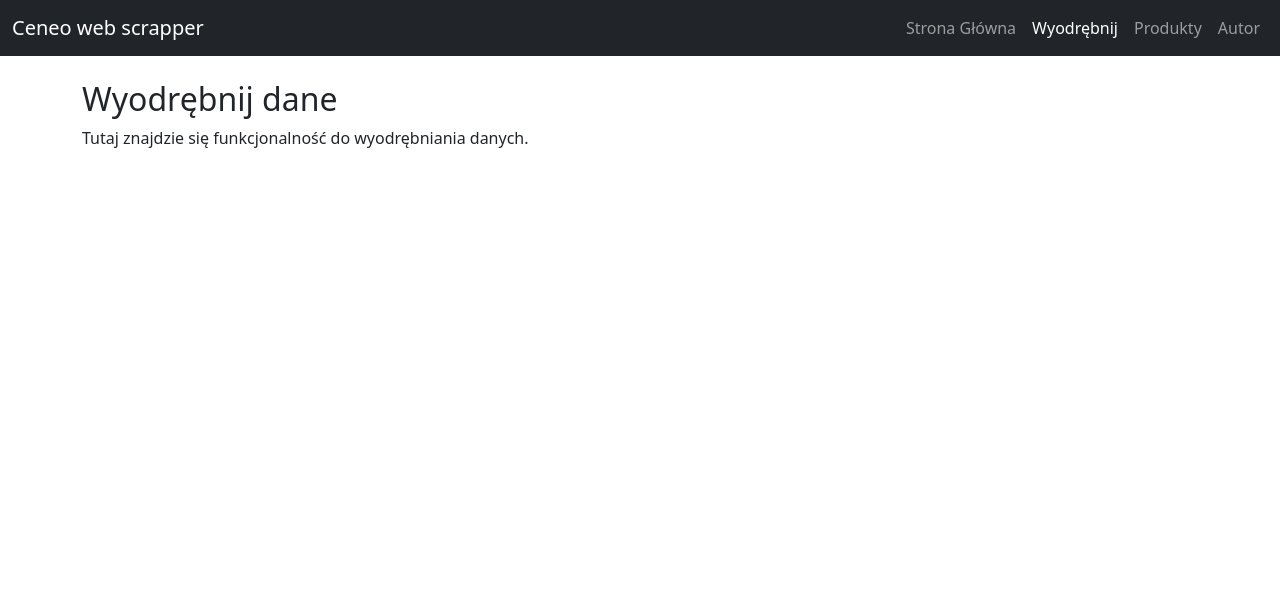
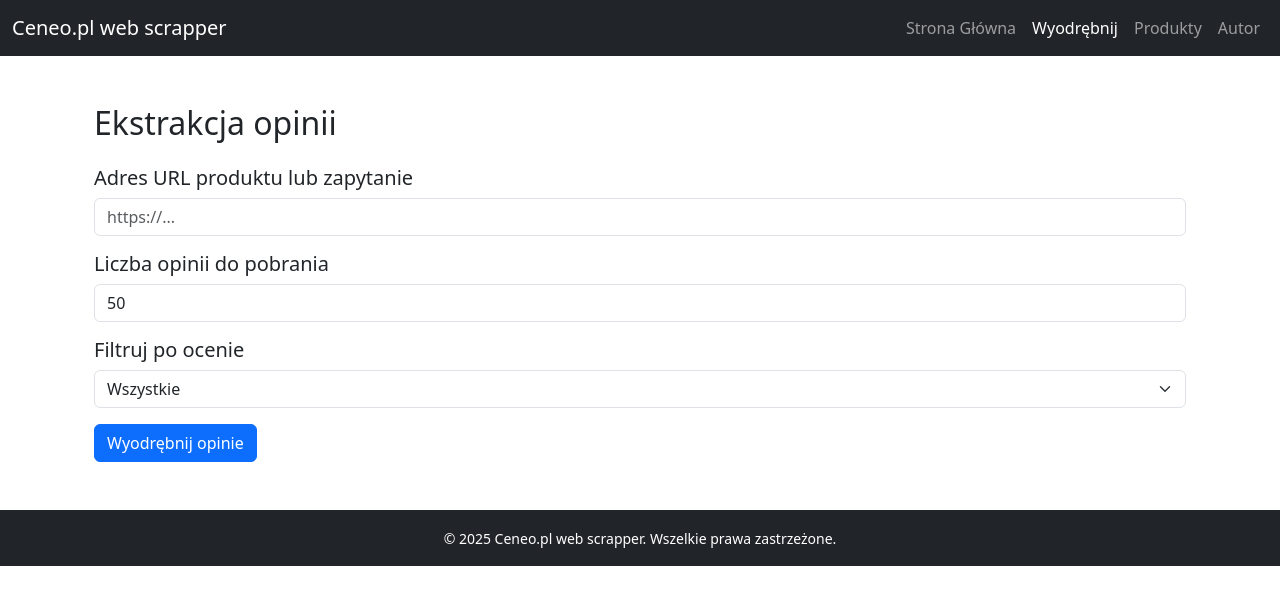
Before and after one commit to JSobies/CeneoWebScraper, a Flask app: page /extract in a window 1280 px wide. Shown: the top 605 px of the page. Run offline with Flask 3, Linux system fonts and the light colour scheme.

Commit message:
new functions

```diff
--- a/app/templates/author.html
+++ b/app/templates/author.html
@@ -2,5 +2,5 @@
 
 {% block content %}
   <h2>Autor strony</h2>
-  <p>Stronę stworzył Jan Kowalski.</p>
+  <p>Stronę stworzył Jakub Sobies.</p>
 {% endblock %}
--- a/app/templates/base.html
+++ b/app/templates/base.html
@@ -10,40 +10,51 @@
     <header>
       <nav class="navbar navbar-expand-lg navbar-dark bg-dark">
         <div class="container-fluid">
-              <a class="navbar-brand" href="/">Ceneo web scrapper</a>
+          <a class="navbar-brand" href="/">Ceneo.pl web scrapper</a>
           <button class="navbar-toggler" type="button" data-bs-toggle="collapse" data-bs-target="#navbarNav"
-                aria-controls="navbarNav" aria-expanded="false" aria-label="Toggle navigation">
+            aria-controls="navbarNav" aria-expanded="false" aria-label="Przełącz nawigację">
             <span class="navbar-toggler-icon"></span>
           </button>
 
           <div class="collapse navbar-collapse" id="navbarNav">
             <ul class="navbar-nav ms-auto">
               <li class="nav-item">
-                    <a class="nav-link {% if request.path == '/' %}active{% endif %}" href="/">Strona Główna</a>
+                <a class="nav-link {% if request.path == '/' %}active{% endif %}" href="{{url_for('index')}}">Strona Główna</a>
               </li>
               <li class="nav-item">
-                    <a class="nav-link {% if request.path == '/extract' %}active{% endif %}" href="/extract">Wyodrębnij</a>
+                <a class="nav-link {% if request.path == '/extract' %}active{% endif %}" href="{{url_for('extract')}}">Wyodrębnij</a>
               </li>
               <li class="nav-item">
-                    <a class="nav-link {% if request.path == '/products' %}active{% endif %}" href="/products">Produkty</a>
+                <a class="nav-link {% if request.path == '/products' %}active{% endif %}" href="{{url_for('products')}}">Produkty</a>
               </li>
               <li class="nav-item">
-                    <a class="nav-link {% if request.path == '/author' %}active{% endif %}" href="/author">Autor</a>
+                <a class="nav-link {% if request.path == '/author' %}active{% endif %}" href="{{url_for('author')}}">Autor</a>
               </li>
             </ul>
           </div>
         </div>
       </nav>
-    </header>
-    <nav></nav>
-    <section>
-        <div class="container mt-4">
+
+
+      <div class="container mt-5">
+        <h1 class="mb-4">
+          {% block title %}
+
+          {% endblock %}
+        </h1>
+        <h2 class="lead">
           {% block content %}
-            <h1>Witamy na stronie głównej!</h1>
+
           {% endblock %}
+      </h2>
       </div>
-    </section>
-    <footer></footer>
+
+
+      <footer class="bg-dark text-white text-center py-3 mt-5">
+        <div class="container">
+          <small>&copy; 2025 Ceneo.pl web scrapper. Wszelkie prawa zastrzeżone.</small>
+        </div>
+      </footer>
     <script src="https://cdn.jsdelivr.net/npm/bootstrap@5.3.5/dist/js/bootstrap.bundle.min.js" integrity="sha384-k6d4wzSIapyDyv1kpU366/PK5hCdSbCRGRCMv+eplOQJWyd1fbcAu9OCUj5zNLiq" crossorigin="anonymous"></script>
 </body>
 </html>
--- a/app/templates/extract.html
+++ b/app/templates/extract.html
@@ -1,6 +1,31 @@
 {% extends "base.html" %}
 
 {% block content %}
-  <h2>Wyodrębnij dane</h2>
-  <p>Tutaj znajdzie się funkcjonalność do wyodrębniania danych.</p>
+<div class="container mt-4">
+  <h2 class="mb-4">Ekstrakcja opinii</h2>
+  <form action="/extract" method="post">
+    <div class="mb-3">
+      <label for="productUrl" class="form-label">Adres URL produktu lub zapytanie</label>
+      <input type="text" class="form-control" id="productUrl" name="product_url" placeholder="https://..." required>
+    </div>
+
+    <div class="mb-3">
+      <label for="numOpinions" class="form-label">Liczba opinii do pobrania</label>
+      <input type="number" class="form-control" id="numOpinions" name="num_opinions" min="1" max="1000" value="50">
+    </div>
+
+    <div class="mb-3">
+      <label class="form-label">Filtruj po ocenie</label>
+      <select class="form-select" name="rating_filter">
+        <option value="">Wszystkie</option>
+        <option value="5">Tylko 5 gwiazdek</option>
+        <option value="4">4+ gwiazdek</option>
+        <option value="3">3+ gwiazdek</option>
+        <option value="1">Wszystkie (1+)</option>
+      </select>
+    </div>
+
+    <button type="submit" class="btn btn-primary">Wyodrębnij opinie</button>
+  </form>
+</div>
 {% endblock %}
--- a/app/views.py
+++ b/app/views.py
@@ -1,12 +1,22 @@
 from app import app
-from flask import render_template
+from flask import render_template,request,redirect, url_for
 
 @app.route('/')
 def index():
     return render_template("base.html")
 
-@app.route('/extract')
+@app.route('/extract', methods=['GET', 'POST'])
 def extract():
+    product_id = request.form.get('product_id')
+    if request.method == 'POST':
+        url = request.form['product_url']
+        num = request.form.get('num_opinions', 50)
+        rating = request.form.get('rating_filter', '')
+
+
+        print(f"URL: {url}, Opinie: {num}, Ocena: {rating}")
+        return redirect(url_for('product', product_id=product_id))
+
     return render_template("extract.html")
 
 @app.route('/products')
```
Also changed, not shown: app/templates/index.html (+9 -0 lines). Lines whose indentation alone changed are shown as unchanged.
